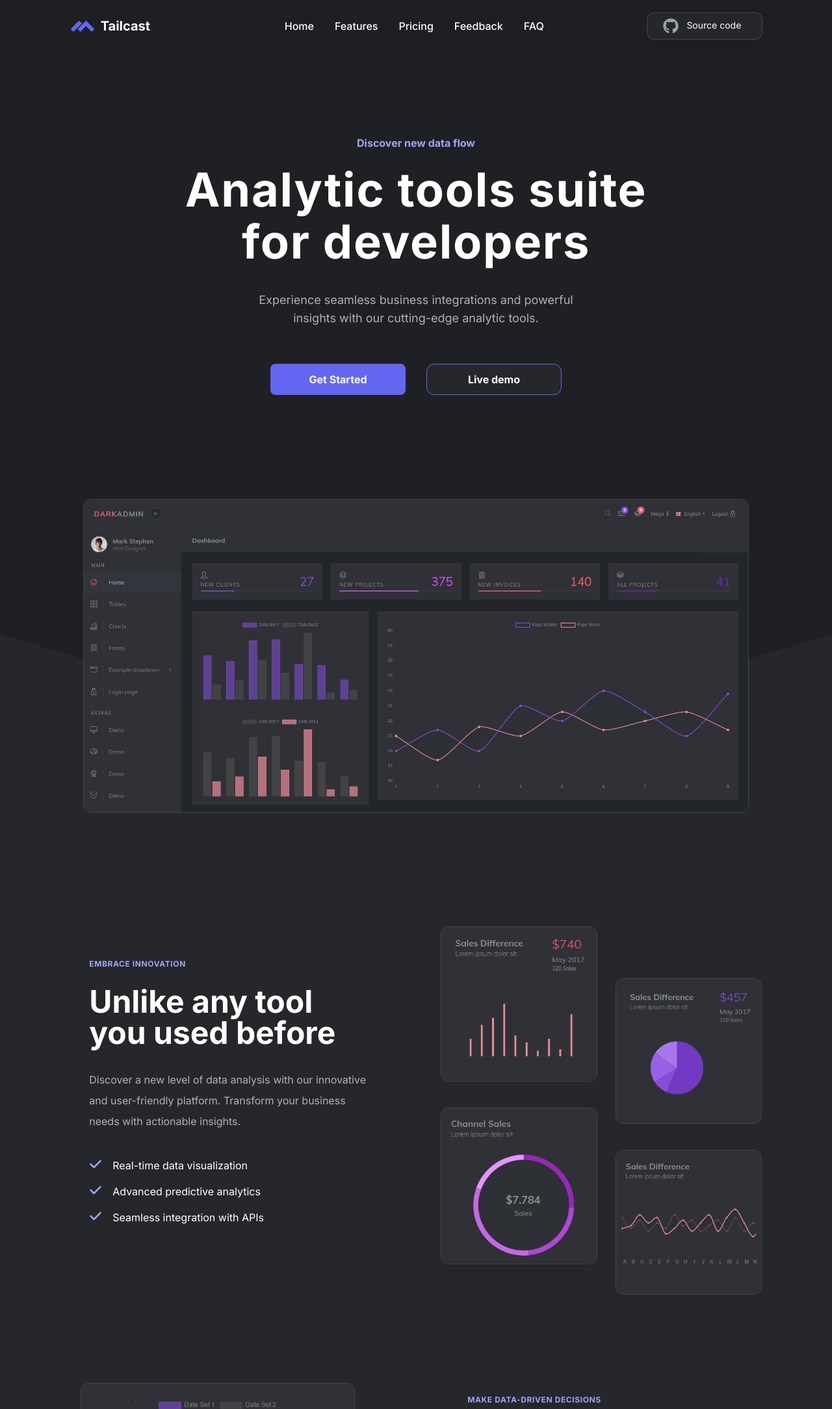
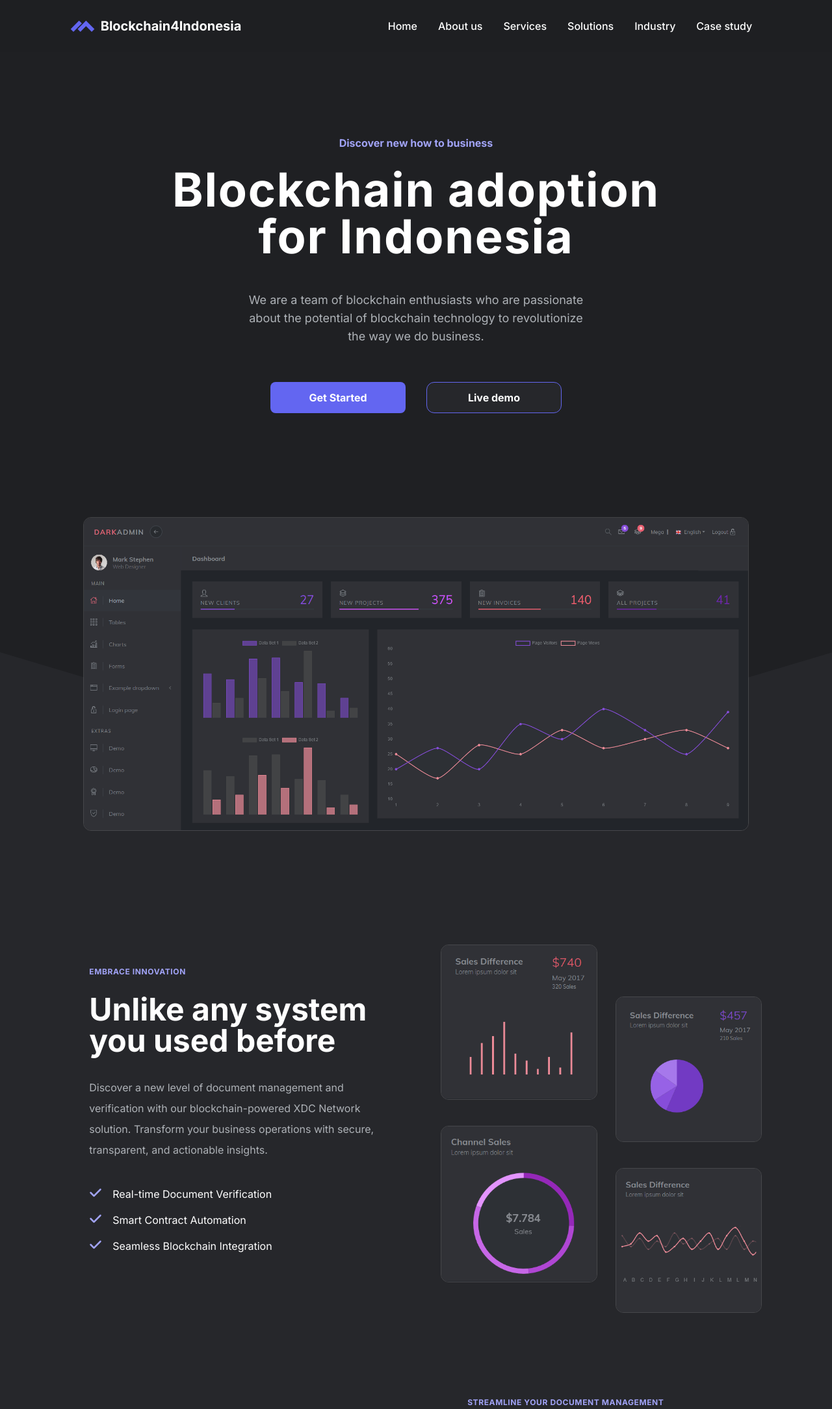
Before and after one commit to ardtys/blockchain4indonesia, an Astro site: page / in a window 1280 px wide. Shown: the top 2169 px of the page at 65% size. Built offline with nearby package versions, Linux system fonts and the light colour scheme; Astro itself is replaced by a stand-in of ours.

Commit message:
adding content

```diff
--- a/src/components/Features1.jsx
+++ b/src/components/Features1.jsx
@@ -23,25 +23,23 @@ export const Features1 = () => {
             <div className="mx-auto lg:mx-auto w-11/12 sm:w-4/5 md:w-3/4 lg:w-unset">
               <span className="block-subtitle">Embrace Innovation</span>
               <h2 className="mt-6 mb-8 text-4xl lg:text-5xl block-big-title">
-                Unlike any tool you used before
+              Unlike any system you used before
               </h2>
               <p className="mb-10 text-secondaryText leading-loose">
-                Discover a new level of data analysis with our innovative and
-                user-friendly platform. Transform your business needs with
-                actionable insights.
+              Discover a new level of document management and verification with our blockchain-powered XDC Network solution. Transform your business operations with secure, transparent, and actionable insights.
               </p>
               <ul className="mb-6 text-primaryText">
                 <li className="mb-4 flex">
                   <CheckArrowIcon />
-                  <span>Real-time data visualization</span>
+                  <span>Real-time Document Verification</span>
                 </li>
                 <li className="mb-4 flex">
                   <CheckArrowIcon />
-                  <span>Advanced predictive analytics</span>
+                  <span>Smart Contract Automation</span>
                 </li>
                 <li className="mb-4 flex">
                   <CheckArrowIcon />
-                  <span>Seamless integration with APIs</span>
+                  <span>Seamless Blockchain Integration</span>
                 </li>
               </ul>
             </div>
--- a/src/components/Features2.jsx
+++ b/src/components/Features2.jsx
@@ -34,27 +34,25 @@ export const Features2 = () => (
 
         <div className="w-full lg:w-1/2 mb-12 lg:mb-0 xl:pl-8">
           <div className="mx-auto lg:mx-auto w-11/12 sm:w-4/5 md:w-3/4 lg:w-unset">
-            <span className="block-subtitle">Make Data-Driven Decisions</span>
+            <span className="block-subtitle">Streamline Your Document Management</span>
             <h2 className="mt-6 mb-8 text-4xl lg:text-5xl block-big-title">
-              Issue tracking you’ll enjoy using
+            Ensure transparency and efficiency while enhancing your workflow.
             </h2>
             <p className="mb-12 text-secondaryText leading-loose">
-              Monitor and track data issues with ease using our intuitive and
-              efficient issue tracking system. Stay ahead of potential problems
-              and improve your workflow.
+            Effortlessly manage and track document transactions on the XDC Network with our intuitive blockchain solution.
             </p>
             <ul className="mb-6 text-primaryText">
               <li className="mb-4 flex">
                 <CheckArrowIcon />
-                <span>Collaborative environment</span>
+                <span>Collaborative ecosystem</span>
               </li>
               <li className="mb-4 flex">
                 <CheckArrowIcon />
-                <span>Smart issue categorization</span>
+                <span>Intelligent Document Verification</span>
               </li>
               <li className="mb-4 flex">
                 <CheckArrowIcon />
-                <span>Customizable notifications</span>
+                <span>Customizable Alerts</span>
               </li>
             </ul>
           </div>
--- a/src/components/Footer.jsx
+++ b/src/components/Footer.jsx
@@ -37,7 +37,7 @@ export const Footer = () => {
                   <TailcastLogo />
                 </div>
                 <div className="text-white font-['Inter'] font-bold text-xl">
-                  Tailcast
+                  Blockchain4Indonesia
                 </div>
               </div>
               <p className="mb-10 mt-4 sm:w-[22rem] lg:w-[20rem] xl:w-[24rem] text-gray-400 leading-loose text-center lg:text-left mx-auto lg:mx-0">
--- a/src/components/Hero.jsx
+++ b/src/components/Hero.jsx
@@ -19,7 +19,7 @@ export const Hero = () => {
           transition={{ duration: 0.5 }}
         >
           <h3 className="text-secondaryColor text-sm sm:text-base  mb-6 sm:mt-32 mt-16  font-bold">
-            Discover new data flow
+            Discover new how to business
           </h3>
         </motion.div>
         <motion.div
@@ -28,11 +28,10 @@ export const Hero = () => {
           transition={{ duration: 0.5, delay: 0.05 }}
         >
           <div className="text-5xl sm:text-6xl lg:text-7xl xl:text-7xl font-bold tracking-wide  text-primaryText  px-8 sm:px-8 md:px-20 lg:px-4">
-            <h1 className="inline md:hidden">Analytics</h1>
-            <h1 className="hidden md:inline">Analytic tools suite</h1>
+            <h1 className="inline md:hidden">Blockchain</h1>
+            <h1 className="hidden md:inline">Blockchain adoption for Indonesia</h1>
           </div>
           <h1 className="mt-2 sm:mt-2 text-4xl sm:text-6xl lg:text-7xl xl:text-7xl font-bold tracking-wide  text-primaryText  px-8 sm:px-20 md:px-24 lg:px-24">
-            for developers
           </h1>
         </motion.div>
         <motion.div
@@ -41,8 +40,7 @@ export const Hero = () => {
           transition={{ duration: 0.5, delay: 0.1 }}
         >
           <h2 className="text-secondaryText text-sm lg:text-base xl:text-lg sm:text-base mt-10 px-12 sm:px-48 ">
-            Experience seamless business integrations and powerful insights with
-            our cutting-edge analytic tools.
+          We are a team of blockchain enthusiasts who are passionate about the potential of blockchain technology to revolutionize the way we do business.
           </h2>
         </motion.div>
         <motion.div
--- a/src/components/Navbar.jsx
+++ b/src/components/Navbar.jsx
@@ -2,14 +2,14 @@ import { useState } from "react";
 import { motion, AnimatePresence } from "framer-motion";
 
 import { TailcastLogo } from "../assets/logos/TailcastLogo";
-import { GithubIcon } from "../assets/icons/GithubIcon";
 
 const navbarLinks = [
   { label: "Home", href: "/#home", ariaLabel: "Home" },
-  { label: "Features", href: "/#features", ariaLabel: "Features" },
-  { label: "Pricing", href: "/#pricing", ariaLabel: "Pricing" },
-  { label: "Feedback", href: "/#feedback", ariaLabel: "Feedback" },
-  { label: "FAQ", href: "/#FAQ", ariaLabel: "FAQ" },
+  { label: "About us", href: "/#aboutsus", ariaLabel: "About us" },
+  { label: "Services", href: "/#services", ariaLabel: "Services" },
+  { label: "Solutions", href: "/#solutions", ariaLabel: "Solutions" },
+  { label: "Industry", href: "/#industry", ariaLabel: "Industry" },
+  { label: "Case study", href: "/#casestudy", ariaLabel: "Case study" },
 ];
 
 export const Navbar = () => {
@@ -33,7 +33,7 @@ export const Navbar = () => {
                 <TailcastLogo />
               </div>
               <div className="text-white font-['Inter'] font-bold text-xl">
-                Tailcast
+                Blockchain4Indonesia
               </div>
             </div>
           </a>
@@ -55,25 +55,6 @@ export const Navbar = () => {
                 {label}
               </a>
             ))}
-          </div>
-        </motion.div>
-        <motion.div
-          initial={{ opacity: 0 }}
-          animate={{ opacity: 1 }}
-          transition={{ duration: 0.3 }}
-          exit={{ opacity: 0 }}
-        >
-          <div className="grow basis-0 justify-end hidden lg:flex">
-            <a
-              className="text-white main-border-gray rounded-xl
-           bg-bgDark2 hover:bg-bgDark3  border-gray-700 pl-6 pr-8 pt-2 pb-2 text-sm flex"
-              href="https://github.com/matt765/Tidestream"
-              target="_blank"
-              aria-label="source code"
-            >
-              <GithubIcon />
-              <span className="pt-px">Source code</span>
-            </a>
           </div>
         </motion.div>
         <div
@@ -110,14 +91,6 @@ export const Navbar = () => {
                   {label}
                 </a>
               ))}
-              <a
-                className="outlined-button pl-6 pr-8 pt-2 pb-2  flex"
-                href="https://github.com/matt765/Tidestream"
-                target="_blank"
-              >
-                <GithubIcon />
-                Source code
-              </a>
             </div>
           </motion.div>
         )}
```
Also changed, not shown: 1 other file.
